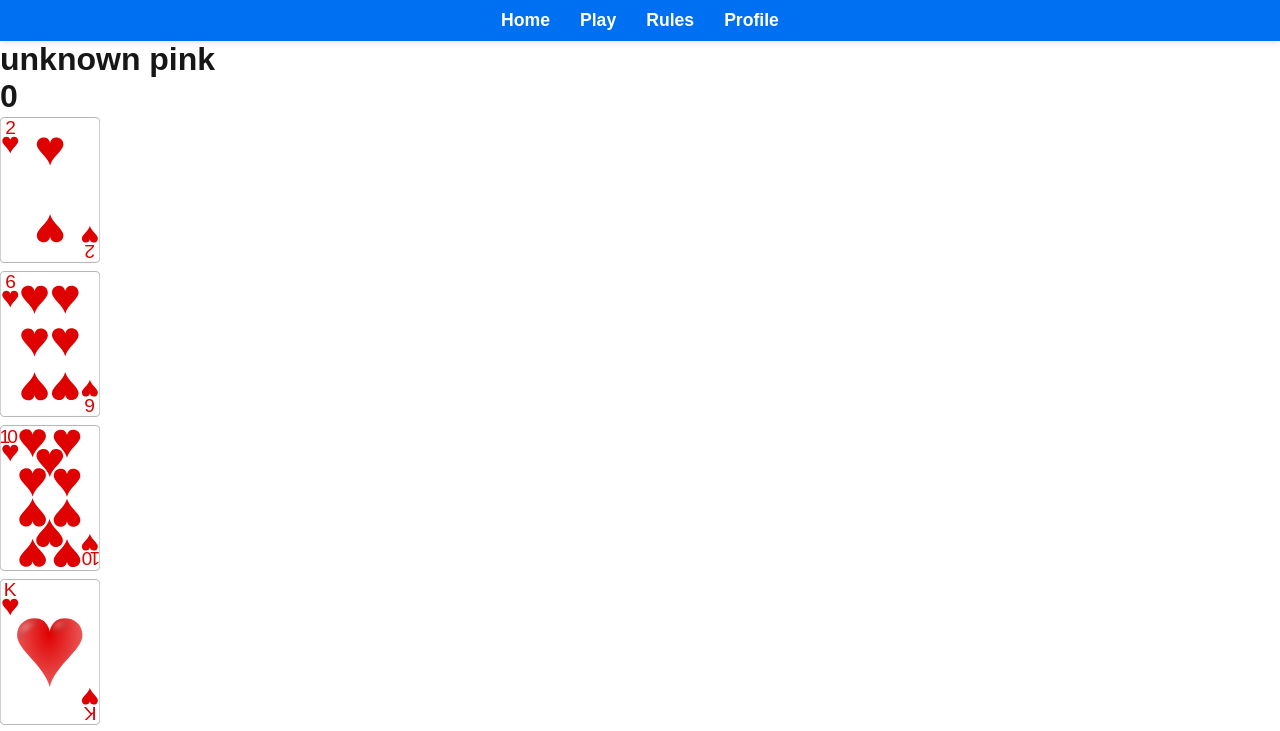
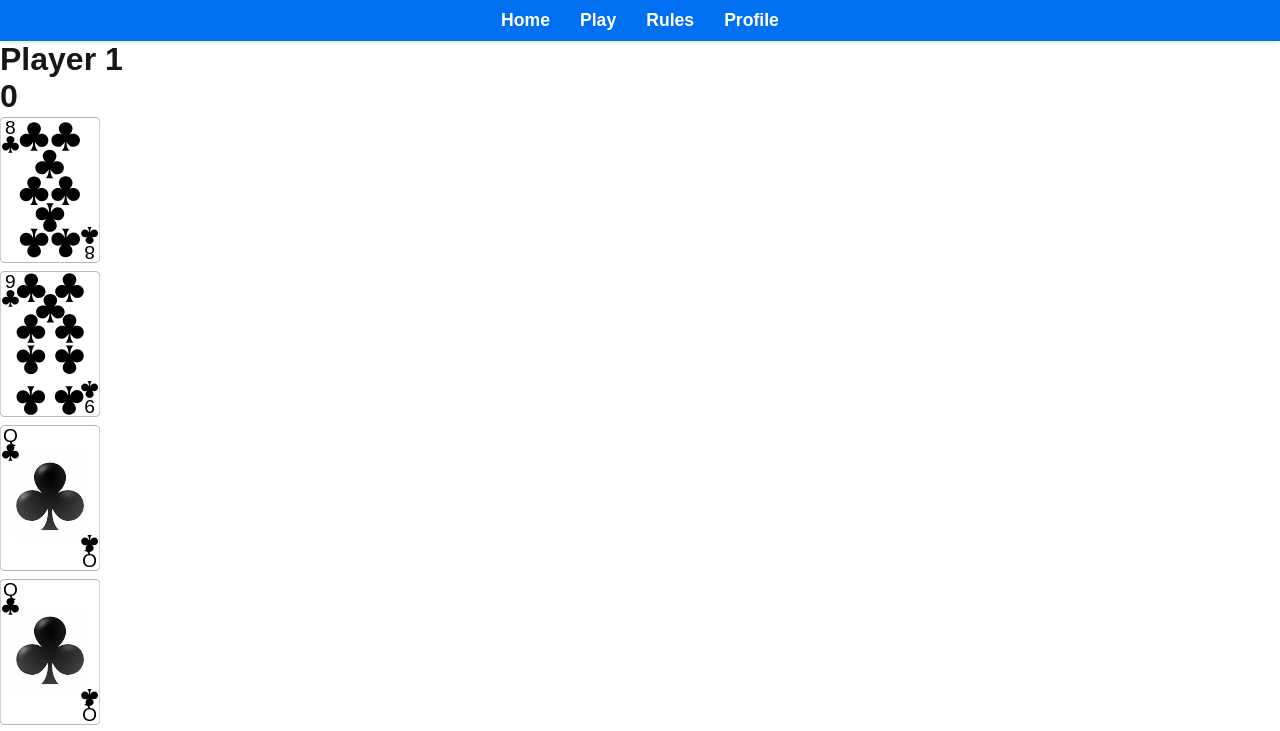
Before and after one commit to alexleeyt8888/shengji, a Next.js app: page /pages/play in a window 1280 px wide. Shown: the top 731 px of the page. Built offline with nearby package versions, Linux system fonts and the light colour scheme.

Commit message:
shuffled and distributed and fixed sorting with trump

```diff
--- /dev/null
+++ b/src/app/game/Board2.tsx
@@ -0,0 +1,100 @@
+import { CardProps } from "./Card";
+import { Suits } from "./enums/Suits";
+import { Values } from "./enums/Values";
+import { Player } from "./Player";
+import PlayerHand from "./PlayerHand";
+
+export class Board2 {
+  players: Player[];
+  numOfPlayers: number;
+  numOfDecks: number;
+  includeJokers: boolean;
+  trumpNumber: Values;
+  trumpSuit: Suits;
+  deck: CardProps[];
+
+  constructor(numOfPlayers: number, numOfDecks: number, includeJokers: boolean, trumpNumber: Values, trumpSuit: Suits) {
+    this.numOfPlayers = numOfPlayers;
+    this.numOfDecks = numOfDecks;
+    this.includeJokers = includeJokers;
+    this.players = [];
+    this.trumpNumber = trumpNumber;
+    this.trumpSuit = trumpSuit;
+
+  }
+
+  boardSetUp() {
+    this.deck = this.shuffleDeck(this.initDeck());
+    // test
+    this.addAllPlayers();
+    this.distributeCards();
+  }
+
+  addAllPlayers() {
+    for (let i = 0; i < this.numOfPlayers; i++) {
+      this.players.push(new Player(new PlayerHand([], this.trumpNumber, this.trumpSuit), `Player ${i + 1}`, i + 1, 0));
+    }
+  }
+
+  initDeck(): CardProps[] {
+    let suits: Suits[] = [Suits.CLUB, Suits.DIAMOND, Suits.HEART, Suits.SPADE];
+    let values: Values[] = [Values.ACE, Values.TWO, Values.THREE, Values.FOUR, Values.FIVE,
+      Values.SIX, Values.SEVEN, Values.EIGHT, Values.NINE, Values.TEN, Values.JACK, Values.QUEEN, Values.KING];
+    let deck: CardProps[] = [];
+    for (let i = 0; i < this.numOfDecks; i++) {
+      for (let suit of suits) {
+        for (let value of values) {
+          deck.push({ suit: suit, value: value, isTrump: (suit === this.trumpSuit || value === this.trumpNumber) });
+        }
+      }
+      if (this.includeJokers) {
+        deck.push({ suit: Suits.JOKER, value: Values.SJOKER, isTrump: true });
+        deck.push({ suit: Suits.JOKER, value: Values.BJOKER, isTrump: true });
+      }
+    }
+    return deck;
+  }
+
+  shuffleDeck(deck: CardProps[]): CardProps[] {
+    let shuffledDeck: CardProps[] = [];
+    while (deck.length > 0) {
+      let index = Math.floor(Math.random() * deck.length);
+      shuffledDeck.push(deck[index]);
+      deck.splice(index, 1);
+    }
+    return shuffledDeck;
+  }
+
+  addPlayers(player: Player) {
+    this.players.push(player);
+  }
+
+
+  distributeCards() {
+
+
+    let handSize: number = Math.floor(this.deck.length / this.numOfPlayers) - 1;
+    for (let i = 0; i < handSize; i++) {
+      for (let j = 0; j < this.numOfPlayers; j++) {
+        this.players[j].hand.addCard(this.deck.pop());
+      }
+    }
+  }
+
+
+
+
+  display() {
+    return (
+      <div>
+        {this.players.map((player, index) => {
+          return (
+            <div key={index}>
+              {player.display()}
+            </div>
+          );
+        })}
+      </div>
+    );
+  }
+}
--- a/src/app/game/Game.js
+++ /dev/null
@@ -1 +0,0 @@
-//game calls the board and the player to display the players and baord
--- a/src/app/game/PlayerHand.tsx
+++ b/src/app/game/PlayerHand.tsx
@@ -9,6 +9,7 @@ import styles from './PlayerHand.module.css'
 import Card, { CardProps } from './Card';
 import { useState } from 'react';
 import { Values, ValuesCode } from './enums/Values';
+import { Suits } from './enums/Suits';
 
 // const PlayerHand: React.FC<{ hand: CardProps[] }> = ({ hand }) => {
 //     const [cards, setCards] = useState<CardProps[]>(hand);
@@ -47,9 +48,14 @@ import { Values, ValuesCode } from './enums/Values';
 
 export class PlayerHand {
     private hand: CardProps[];
-    constructor(hand: CardProps[]) {
+    trumpNumber: Values;
+    trumpSuit: Suits;
+    constructor(hand: CardProps[], trumpNumber: Values, trumpSuit: Suits) {
         this.hand = hand;
+        this.trumpNumber = trumpNumber;
+        this.trumpSuit = trumpSuit;
         this.sortHand();
+
     }
 
     compareValues = (a: Values, b: Values): number => {
@@ -58,11 +64,53 @@ export class PlayerHand {
 
     sortHand(): void {
         this.hand.sort((a, b) => {
-            if (a.suit === b.suit) {
-                return this.compareValues(a.value, b.value);
+            if (a.isTrump === true && b.isTrump !== true) {
+                return 1;
             }
-            return a.suit.localeCompare(b.suit);
+            else if (a.isTrump !== true && b.isTrump === true) {
+                return -1;
+            }
+            else if (a.isTrump === true && b.isTrump === true) {
+                if (a.suit === Suits.JOKER && b.suit !== Suits.JOKER) {
+                    return 1;
+                }
+                else if (a.suit !== Suits.JOKER && b.suit === Suits.JOKER) {
+                    return -1;
+                }
+                else if (a.suit === Suits.JOKER && b.suit === Suits.JOKER) {
+                    return this.compareValues(a.value, b.value);
+                }
+                if (a.value === this.trumpNumber && b.value !== this.trumpNumber) {
+                    return 1;
+                }
+                else if (a.value !== this.trumpNumber && b.value === this.trumpNumber) {
+                    return -1;
+                }
+                else if (a.value === this.trumpNumber && b.value === this.trumpNumber) {
+                    // they are both trump numbers
+                    if (a.suit === this.trumpSuit && b.suit !== this.trumpSuit) {
+                        return 1;
+                    }
+                    else if (a.suit !== this.trumpSuit && b.suit === this.trumpSuit) {
+                        return -1;
+                    }
+                    else {
+                        return a.suit.localeCompare(b.suit);
+                    }
+                }
+                else {
+                    return this.compareValues(a.value, b.value);
+                }
+
+            }
+            else {
+                if (a.suit === b.suit) {
+                    return this.compareValues(a.value, b.value);
+                }
+                return a.suit.localeCompare(b.suit);
+            }
         });
+
     }
 
     addCard(c: CardProps): void {
--- a/src/app/pages/play/page.tsx
+++ b/src/app/pages/play/page.tsx
@@ -5,6 +5,7 @@ import { Suits } from '../../game/enums/Suits'
 import { Values } from '../../game/enums/Values'
 import PlayerHand from '../../game/PlayerHand'
 import { Player } from '../../game/Player'
+import { Board2 } from '../../game/Board2'
 
 export default function Play() {
     // create 4 players
@@ -13,23 +14,11 @@ export default function Play() {
 
     // display the 4 di pai
 
-    const cards: CardProps[] = [
-        { suit: Suits.HEART, value: Values.SIX, isTrump: false },
-        { suit: Suits.HEART, value: Values.TEN, isTrump: true },
-        { suit: Suits.HEART, value: Values.KING, isTrump: false },
-        { suit: Suits.HEART, value: Values.ACE, isTrump: false },
-        { suit: Suits.HEART, value: Values.TWO, isTrump: true },
-        { suit: Suits.SPADE, value: Values.SIX, isTrump: false },
-        { suit: Suits.SPADE, value: Values.TEN, isTrump: true },
-        { suit: Suits.SPADE, value: Values.KING, isTrump: false },
-        { suit: Suits.SPADE, value: Values.ACE, isTrump: false },
-        { suit: Suits.SPADE, value: Values.TWO, isTrump: true }
-    ];
-    const hand: PlayerHand = new PlayerHand(cards);
-    const p1: Player = new Player(hand, "unknown pink", 1, 0);
+    const board: Board2 = new Board2(5, 3, true, Values.TWO, Suits.HEART);
+    board.boardSetUp();
     return (
         <div>
-            {p1.display()}
+            {board.display()}
         </div>
     )
 }
```
Also changed, not shown: src/app/game/Game.tsx (added, +18 -0 lines).
